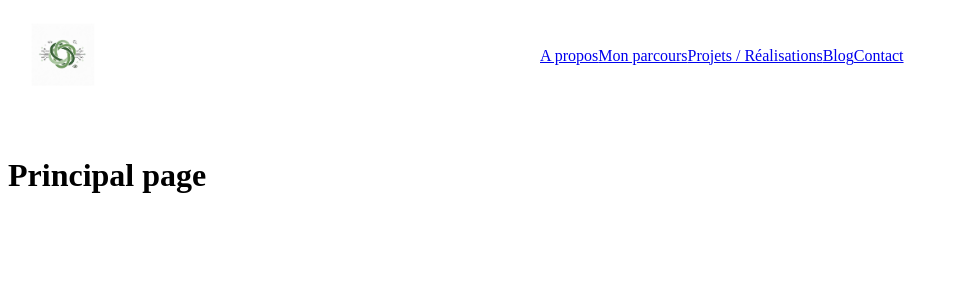
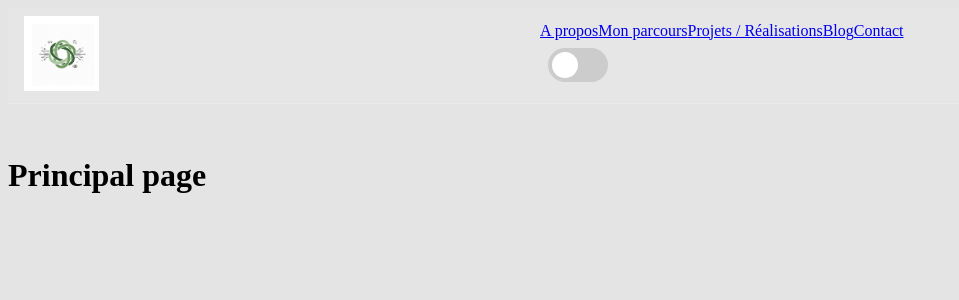
Before and after one commit to C-Alicia/portfolio_ac, a Vue app: page / in a window 1280 px wide. Shown: the top 300 px of the page, without its empty margins (0-959 px from the left). Built offline with nearby package versions, Linux system fonts and the light colour scheme.

Commit message:
feat: add toogle dark and light for change the color

```diff
--- a/package.json
+++ b/package.json
@@ -12,6 +12,7 @@
     "preview": "vite preview"
   },
   "dependencies": {
+    "@vueuse/core": "^14.0.0",
     "vue": "^3.5.22",
     "vue-router": "^4.5.1"
   },
--- a/src/components/Header.vue
+++ b/src/components/Header.vue
@@ -9,6 +9,7 @@
             <RouterLink to="/projets">Projets / Réalisations</RouterLink>
             <RouterLink to="/blog">Blog</RouterLink>
             <RouterLink to="/contact">Contact</RouterLink>
+            <Toogle />
         </nav>
     </header>
 </template>
@@ -17,6 +18,8 @@
 <script setup>
 import logoLight from '../assets/img/logo_light.svg'
 import logoDark from '../assets/img/logo_dark.svg'
+import Toogle from './Toogle.vue';
+
 </script>
 
 
--- /dev/null
+++ b/src/components/Toogle.vue
@@ -0,0 +1,102 @@
+<template>
+
+    <body color-scheme="isDark ? 'dark' : 'light'">
+        <label class="switch">
+            <input type="checkbox" @click="toggleDark()">
+            <span class="slider round"></span>
+        </label>
+    </body>
+</template>
+
+
+<script setup>
+
+import { useDark, useToggle } from '@vueuse/core';
+
+const isDark = useDark(
+    {
+        selector: 'body',
+        attribute: 'color-scheme',
+        valueDark: 'dark',
+        valueLight: 'light',
+
+    }
+)
+
+const toggleDark = useToggle(isDark);
+</script>
+
+
+<style>
+.switch {
+    position: relative;
+    display: inline-block;
+    width: 60px;
+    height: 34px;
+}
+
+/* Hide default HTML checkbox */
+.switch input {
+    opacity: 0;
+    width: 0;
+    height: 0;
+}
+
+/* The slider */
+.slider {
+    position: absolute;
+    cursor: pointer;
+    top: 0;
+    left: 0;
+    right: 0;
+    bottom: 0;
+    background-color: #ccc;
+    -webkit-transition: .4s;
+    transition: .4s;
+}
+
+.slider:before {
+    position: absolute;
+    content: "";
+    height: 26px;
+    width: 26px;
+    left: 4px;
+    bottom: 4px;
+    background-color: white;
+    -webkit-transition: .4s;
+    transition: .4s;
+}
+
+input:checked+.slider {
+    background-color: #2196F3;
+}
+
+input:focus+.slider {
+    box-shadow: 0 0 1px #2196F3;
+}
+
+input:checked+.slider:before {
+    -webkit-transform: translateX(26px);
+    -ms-transform: translateX(26px);
+    transform: translateX(26px);
+}
+
+/* Rounded sliders */
+.slider.round {
+    border-radius: 34px;
+}
+
+.slider.round:before {
+    border-radius: 50%;
+}
+
+[color-scheme='dark']{
+    background-color: rgb(40,75,99);
+}
+
+[color-scheme='light']{
+    background-color: rgb(228,228,228);
+}
+
+
+</style>
--- a/src/pages/NotFoundPage.vue
+++ b/src/pages/NotFoundPage.vue
@@ -44,7 +44,7 @@
 .notfound .notfound404 {
   height: 300px;
   position: relative;
-  z-index: -1
+  z-index: -1;
 }
 
 .notfound .notfound404 h1 {
```
Also changed, not shown: 1 other file (tests, documents, lock files or other folders).
